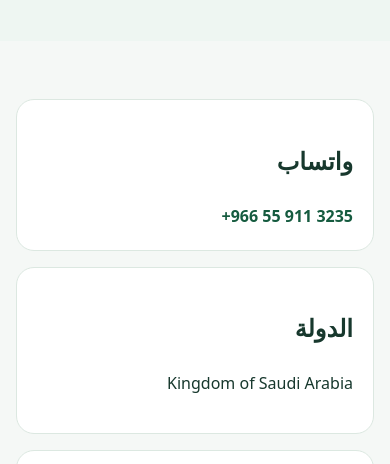
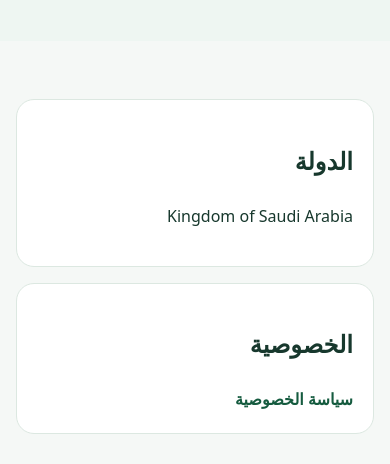
Before and after one commit to Etminan2021/biocare, a plain HTML site: page contact.html in a window 390 px wide. Shown: the part 273-737 px from the top of the page. Drawn offline with Linux system fonts and the light colour scheme.

Commit message:
chore(web): remove contact phone numbers from contact.html

```diff
--- a/contact.html
+++ b/contact.html
@@ -1,3 +1,3 @@
 <!doctype html><html lang="ar" dir="rtl"><head><meta charset="utf-8"><meta name="viewport" content="width=device-width,initial-scale=1"><meta name="theme-color" content="#155b3f"><meta name="description" content="بيانات التواصل الرسمية لمختبرات بيوكير الطبية."><link rel="icon" type="image/png" sizes="192x192" href="icon-192.png"><link rel="stylesheet" href="corporate.css?v=2"><title>تواصل معنا | مختبرات بيوكير الطبية</title></head><body><div class="topbar"><div class="wrap"><span>مختبرات بيوكير الطبية · Biocare Medical Laboratories</span><span>Saudi Arabia</span></div></div>
 <header><div class="wrap nav"><a class="brand" href="index.html"><img src="logo-full.png" alt="مختبرات بيوكير الطبية"></a><nav class="links" aria-label="التنقل الرئيسي"><a href="about.html">من نحن</a><a href="services.html">الخدمات</a><a href="contact.html">تواصل معنا</a></nav></div></header>
-<main><section class="page-hero"><div class="wrap"><h1>تواصل معنا</h1><p>Official customer contact</p></div></section><section><div class="wrap contact-grid"><div class="contact-box"><h2>واتساب</h2><a href="https://wa.me/966559113235" rel="noopener" dir="ltr">+966 55 911 3235</a></div><div class="contact-box"><h2>الدولة</h2><p>Kingdom of Saudi Arabia</p></div><div class="contact-box"><h2>الخصوصية</h2><a href="privacy.html">سياسة الخصوصية</a></div></div></section></main><footer><div class="wrap footer-grid"><div><img src="logo-full.png" alt="Biocare" style="height:48px;filter:brightness(0) invert(1);opacity:.95"><p>Biocare Medical Laboratories — Saudi Arabia.</p><div class="small">Unified National Number 7036240898</div></div><div><h4>روابط</h4><a href="about.html">من نحن</a><a href="services.html">الخدمات</a><a href="contact.html">التواصل</a></div><div><h4>السياسات</h4><a href="privacy.html">سياسة الخصوصية</a><a href="terms.html">الشروط والأحكام</a></div></div></footer></body></html>
+<main><section class="page-hero"><div class="wrap"><h1>تواصل معنا</h1><p>Official customer contact</p></div></section><section><div class="wrap contact-grid"><div class="contact-box"><h2>الدولة</h2><p>Kingdom of Saudi Arabia</p></div><div class="contact-box"><h2>الخصوصية</h2><a href="privacy.html">سياسة الخصوصية</a></div></div></section></main><footer><div class="wrap footer-grid"><div><img src="logo-full.png" alt="Biocare" style="height:48px;filter:brightness(0) invert(1);opacity:.95"><p>Biocare Medical Laboratories — Saudi Arabia.</p><div class="small">Unified National Number 7036240898</div></div><div><h4>روابط</h4><a href="about.html">من نحن</a><a href="services.html">الخدمات</a><a href="contact.html">التواصل</a></div><div><h4>السياسات</h4><a href="privacy.html">سياسة الخصوصية</a><a href="terms.html">الشروط والأحكام</a></div></div></footer></body></html>
```
